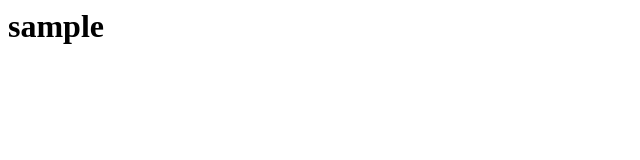
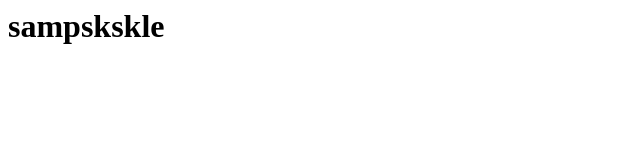
Before and after one commit to garylaw022722/testGit, a plain HTML site: page index.html in a window 1280 px wide. Shown: the whole page, without its empty margins (0-640 px from the left). Drawn offline with Linux system fonts and the light colour scheme.

Commit message:
sasa
sasa

```diff
--- a/index.html
+++ b/index.html
@@ -1 +1 @@
-<h1>sample</h1>
+<h1>sampskskle</h1>
```
